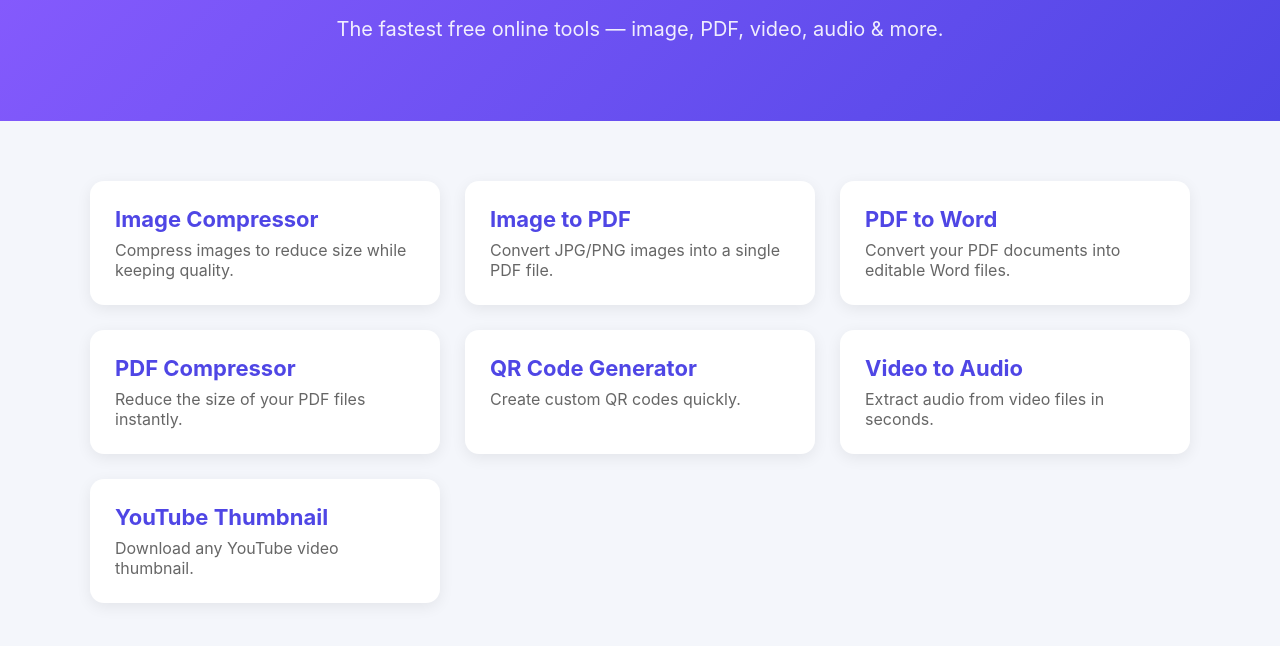
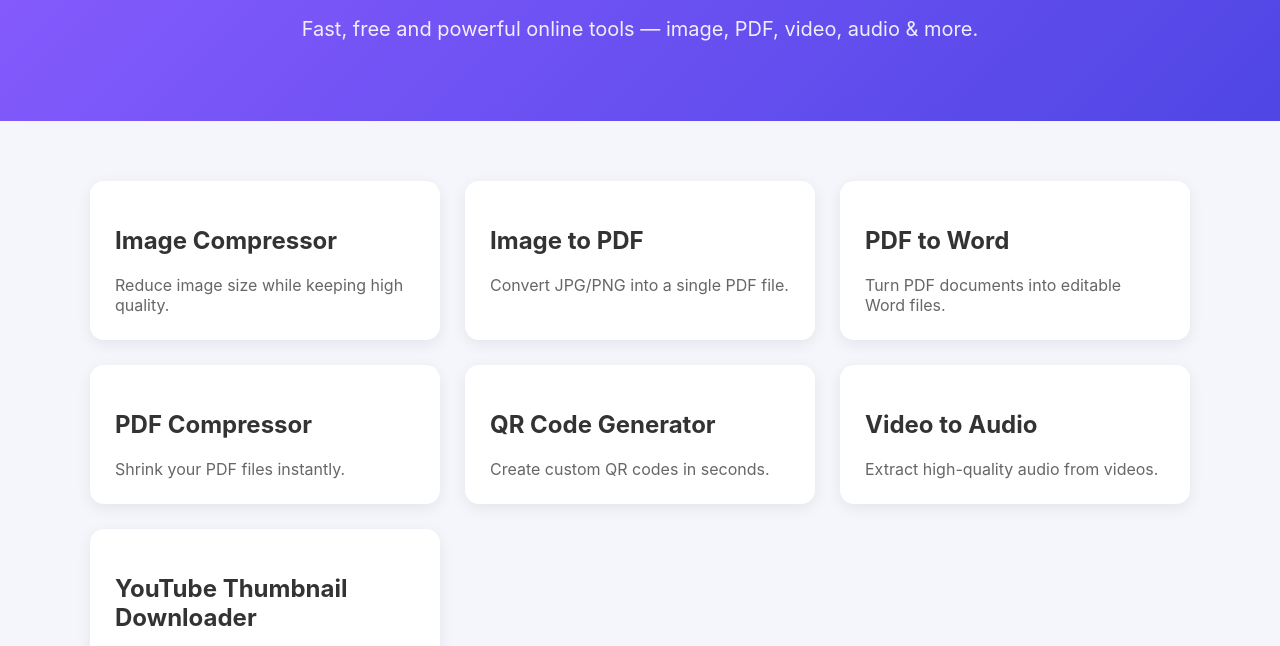
Before and after one commit to RaveFather/qrcodegen, a plain HTML site: page index.html in a window 1280 px wide. Shown: the part 154-800 px from the top of the page. Drawn offline with Linux system fonts and the light colour scheme.

Commit message:
Update index.html

```diff
--- a/index.html
+++ b/index.html
@@ -3,55 +3,74 @@
 <head>
     <meta charset="UTF-8">
     <meta name="viewport" content="width=device-width, initial-scale=1.0">
-    <title>RaveFather Tools</title>
+    <title>RaveFather Tools — Free Online Converters</title>
+
+    <!-- GOOGLE VERIFICATION -->
+    <meta name="google-adsense-account" content="ca-pub-6776252433902731">
+
+    <!-- ADSENSE -->
+    <script async src="https://pagead2.googlesyndication.com/pagead/js/adsbygoogle.js?client=ca-pub-6776252433902731"
+        crossorigin="anonymous"></script>
+
     <link rel="stylesheet" href="style.css">
 </head>
 
 <body>
-
     <header class="hero">
-        <h1>RaveFather Tools</h1>
-        <p>The fastest free online tools — image, PDF, video, audio & more.</p>
+        <h1 class="title">RaveFather Tools</h1>
+        <p class="subtitle">
+            Fast, free and powerful online tools — image, PDF, video, audio & more.
+        </p>
     </header>
 
-    <div class="tools-grid">
+    <section class="tools-grid">
 
-        <a href="image-compressor/index.html" class="tool-card">
-            <h3>Image Compressor</h3>
-            <p>Compress images to reduce size while keeping quality.</p>
+        <a href="image-compressor/" class="tool-card">
+            <h2>Image Compressor</h2>
+            <p>Reduce image size while keeping high quality.</p>
         </a>
 
-        <a href="image-to-pdf/index.html" class="tool-card">
-            <h3>Image to PDF</h3>
-            <p>Convert JPG/PNG images into a single PDF file.</p>
+        <a href="image-to-pdf/" class="tool-card">
+            <h2>Image to PDF</h2>
+            <p>Convert JPG/PNG into a single PDF file.</p>
         </a>
 
-        <a href="pdf-to-word/index.html" class="tool-card">
-            <h3>PDF to Word</h3>
-            <p>Convert your PDF documents into editable Word files.</p>
+        <a href="pdf-to-word/" class="tool-card">
+            <h2>PDF to Word</h2>
+            <p>Turn PDF documents into editable Word files.</p>
         </a>
 
-        <a href="pdfcompressor/index.html" class="tool-card">
-            <h3>PDF Compressor</h3>
-            <p>Reduce the size of your PDF files instantly.</p>
+        <a href="pdfcompressor/" class="tool-card">
+            <h2>PDF Compressor</h2>
+            <p>Shrink your PDF files instantly.</p>
         </a>
 
-        <a href="qrcode/index.html" class="tool-card">
-            <h3>QR Code Generator</h3>
-            <p>Create custom QR codes quickly.</p>
+        <a href="qrcode/" class="tool-card">
+            <h2>QR Code Generator</h2>
+            <p>Create custom QR codes in seconds.</p>
         </a>
 
-        <a href="video-to-audio/index.html" class="tool-card">
-            <h3>Video to Audio</h3>
-            <p>Extract audio from video files in seconds.</p>
+        <a href="video-to-audio/" class="tool-card">
+            <h2>Video to Audio</h2>
+            <p>Extract high-quality audio from videos.</p>
         </a>
 
-        <a href="youtube-thumbnail/index.html" class="tool-card">
-            <h3>YouTube Thumbnail</h3>
-            <p>Download any YouTube video thumbnail.</p>
+        <a href="youtube-thumbnail/" class="tool-card">
+            <h2>YouTube Thumbnail Downloader</h2>
+            <p>Download any YouTube video thumbnail instantly.</p>
         </a>
 
-    </div>
+    </section>
 
+    <footer class="footer">
+        <p>We display ads to keep this service free for everyone ❤️</p>
+        <div class="footer-links">
+            <a href="privacy.html">Privacy Policy</a>
+            <a href="terms.html">Terms of Service</a>
+            <a href="ads.html">Ads Policy</a>
+        </div>
+    </footer>
+
+    <script src="script.js"></script>
 </body>
 </html>
```
